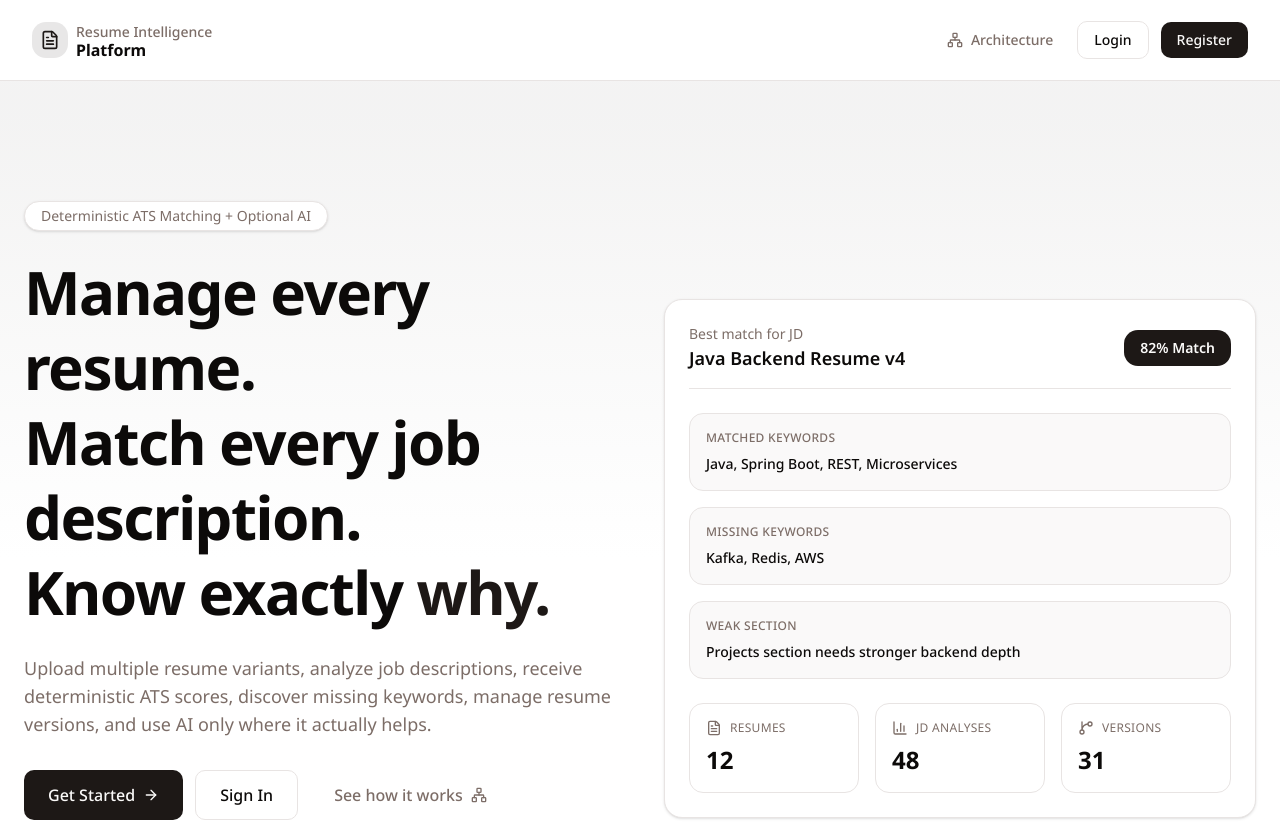
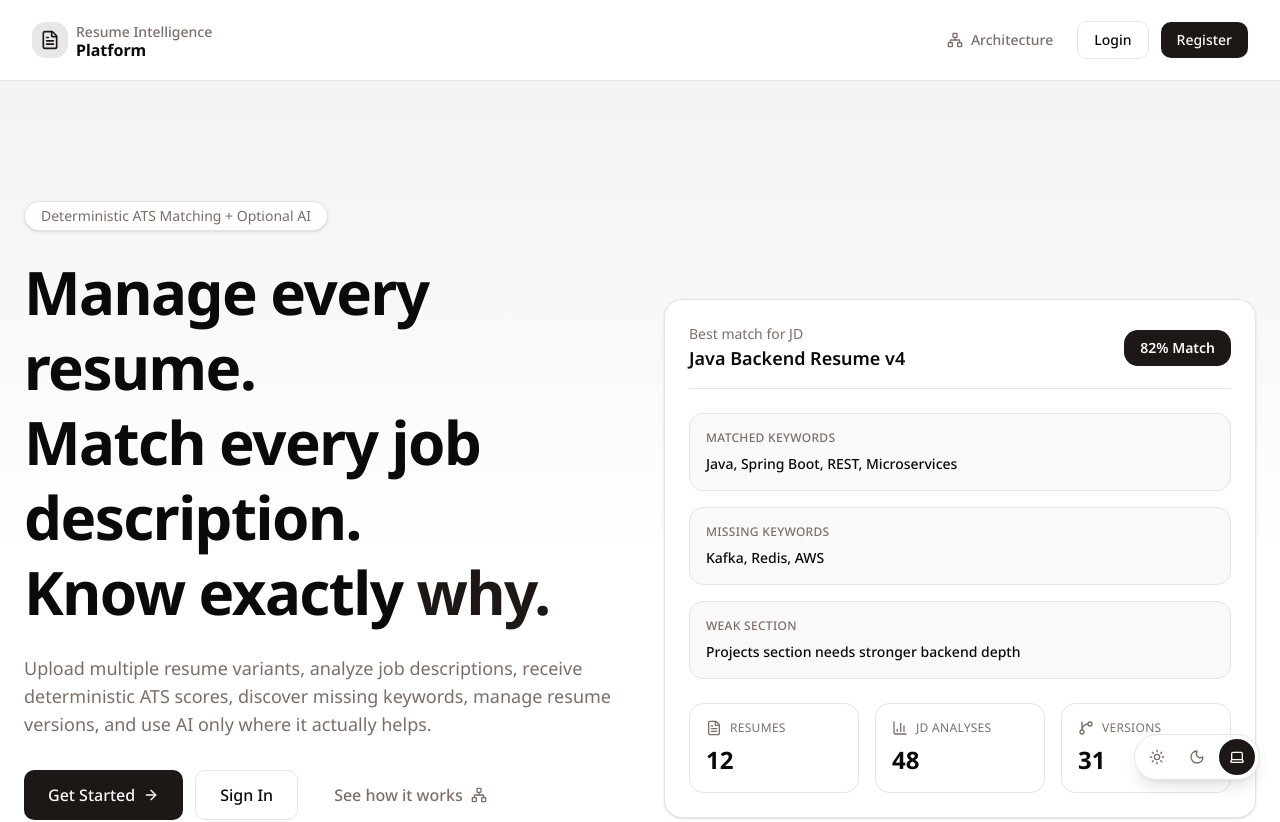
Before and after one commit to roshan798/resume-intelligence-platform, a Next.js app: page / in a window 1280 px wide. Shown: the top 822 px of the page. Built offline with nearby package versions, Linux system fonts and the light colour scheme; a web font is replaced by a local one.

Commit message:
add light dark and system themes

```diff
--- a/src/app/globals.css
+++ b/src/app/globals.css
@@ -49,6 +49,7 @@
 }
 
 :root {
+  color-scheme: light;
   --background: oklch(1 0 0);
   --foreground: oklch(0.147 0.004 49.3);
   --card: oklch(1 0 0);
@@ -84,6 +85,7 @@
 }
 
 .dark {
+  color-scheme: dark;
   --background: oklch(0.147 0.004 49.3);
   --foreground: oklch(0.986 0.002 67.8);
   --card: oklch(0.214 0.009 43.1);
--- a/src/app/layout.tsx
+++ b/src/app/layout.tsx
@@ -5,6 +5,17 @@ import { cn } from "@/lib/utils";
 import { Suspense } from "react";
 import { GlobalBreadcrumbs } from "@/components/navigation/global-breadcrumbs";
 import { NavigationProgress } from "@/components/navigation/navigation-progress";
+import { ThemeSwitcher } from "@/components/theme/theme-switcher";
+
+const themeInitializationScript = `
+try {
+  const savedTheme = localStorage.getItem("theme");
+  const theme = ["light", "dark", "system"].includes(savedTheme) ? savedTheme : "system";
+  const dark = theme === "dark" || (theme === "system" && matchMedia("(prefers-color-scheme: dark)").matches);
+  document.documentElement.classList.toggle("dark", dark);
+  document.documentElement.dataset.theme = theme;
+} catch {}
+`;
 
 const playfairDisplayHeading = Playfair_Display({subsets:['latin'],variable:'--font-heading'});
 
@@ -33,8 +44,12 @@ export default function RootLayout({
   return (
     <html
       lang="en"
+      suppressHydrationWarning
       className={cn("h-full", "antialiased", geistSans.variable, geistMono.variable, "font-sans", notoSans.variable, playfairDisplayHeading.variable)}
     >
+      <head>
+        <script dangerouslySetInnerHTML={{ __html: themeInitializationScript }} />
+      </head>
       <body className="min-h-full flex flex-col">
         <Suspense fallback={null}>
           <NavigationProgress />
@@ -43,6 +58,7 @@ export default function RootLayout({
           <GlobalBreadcrumbs />
         </Suspense>
         {children}
+        <ThemeSwitcher />
       </body>
     </html>
   );
--- /dev/null
+++ b/src/components/theme/theme-switcher.tsx
@@ -0,0 +1,95 @@
+"use client";
+
+import { Laptop, Moon, Sun } from "lucide-react";
+import { useEffect, useSyncExternalStore } from "react";
+
+type Theme = "light" | "dark" | "system";
+
+const themes: Array<{
+    value: Theme;
+    label: string;
+    icon: typeof Sun;
+}> = [
+    { value: "light", label: "Light", icon: Sun },
+    { value: "dark", label: "Dark", icon: Moon },
+    { value: "system", label: "System", icon: Laptop },
+];
+
+function isTheme(value: string | null): value is Theme {
+    return value === "light" || value === "dark" || value === "system";
+}
+
+function applyTheme(theme: Theme) {
+    const prefersDark = window.matchMedia("(prefers-color-scheme: dark)").matches;
+    document.documentElement.classList.toggle(
+        "dark",
+        theme === "dark" || (theme === "system" && prefersDark),
+    );
+    document.documentElement.dataset.theme = theme;
+}
+
+function getThemeSnapshot(): Theme {
+    const savedTheme = localStorage.getItem("theme");
+    return isTheme(savedTheme) ? savedTheme : "system";
+}
+
+function getServerThemeSnapshot(): Theme {
+    return "system";
+}
+
+function subscribeToTheme(onStoreChange: () => void) {
+    window.addEventListener("storage", onStoreChange);
+    window.addEventListener("theme-change", onStoreChange);
+    return () => {
+        window.removeEventListener("storage", onStoreChange);
+        window.removeEventListener("theme-change", onStoreChange);
+    };
+}
+
+export function ThemeSwitcher() {
+    const theme = useSyncExternalStore(
+        subscribeToTheme,
+        getThemeSnapshot,
+        getServerThemeSnapshot,
+    );
+
+    useEffect(() => {
+        applyTheme(theme);
+
+        const systemTheme = window.matchMedia("(prefers-color-scheme: dark)");
+        const handleSystemChange = () => {
+            if (theme === "system") applyTheme("system");
+        };
+
+        systemTheme.addEventListener("change", handleSystemChange);
+        return () => systemTheme.removeEventListener("change", handleSystemChange);
+    }, [theme]);
+
+    function selectTheme(nextTheme: Theme) {
+        localStorage.setItem("theme", nextTheme);
+        window.dispatchEvent(new Event("theme-change"));
+        applyTheme(nextTheme);
+    }
+
+    return (
+        <div
+            aria-label="Color theme"
+            className="fixed bottom-5 right-5 z-50 flex items-center gap-1 rounded-full border bg-background/90 p-1 shadow-lg backdrop-blur"
+            role="group"
+        >
+            {themes.map(({ value, label, icon: Icon }) => (
+                <button
+                    key={value}
+                    type="button"
+                    aria-label={`Use ${label.toLocaleLowerCase()} theme`}
+                    aria-pressed={theme === value}
+                    className="inline-flex size-9 items-center justify-center rounded-full text-muted-foreground transition hover:bg-muted hover:text-foreground aria-pressed:bg-primary aria-pressed:text-primary-foreground"
+                    onClick={() => selectTheme(value)}
+                >
+                    <Icon className="size-4" aria-hidden="true" />
+                    <span className="sr-only">{label}</span>
+                </button>
+            ))}
+        </div>
+    );
+}
```
